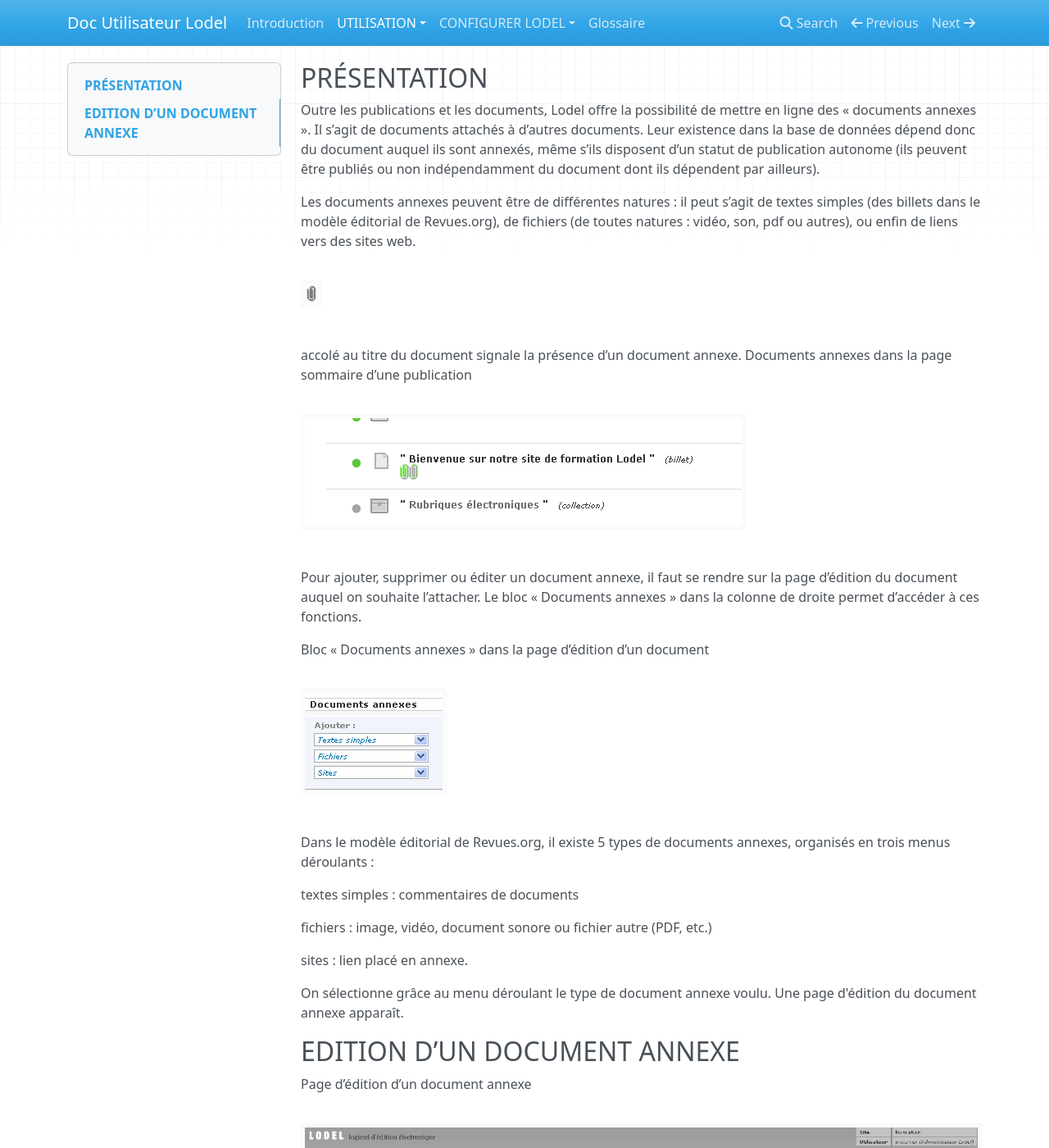
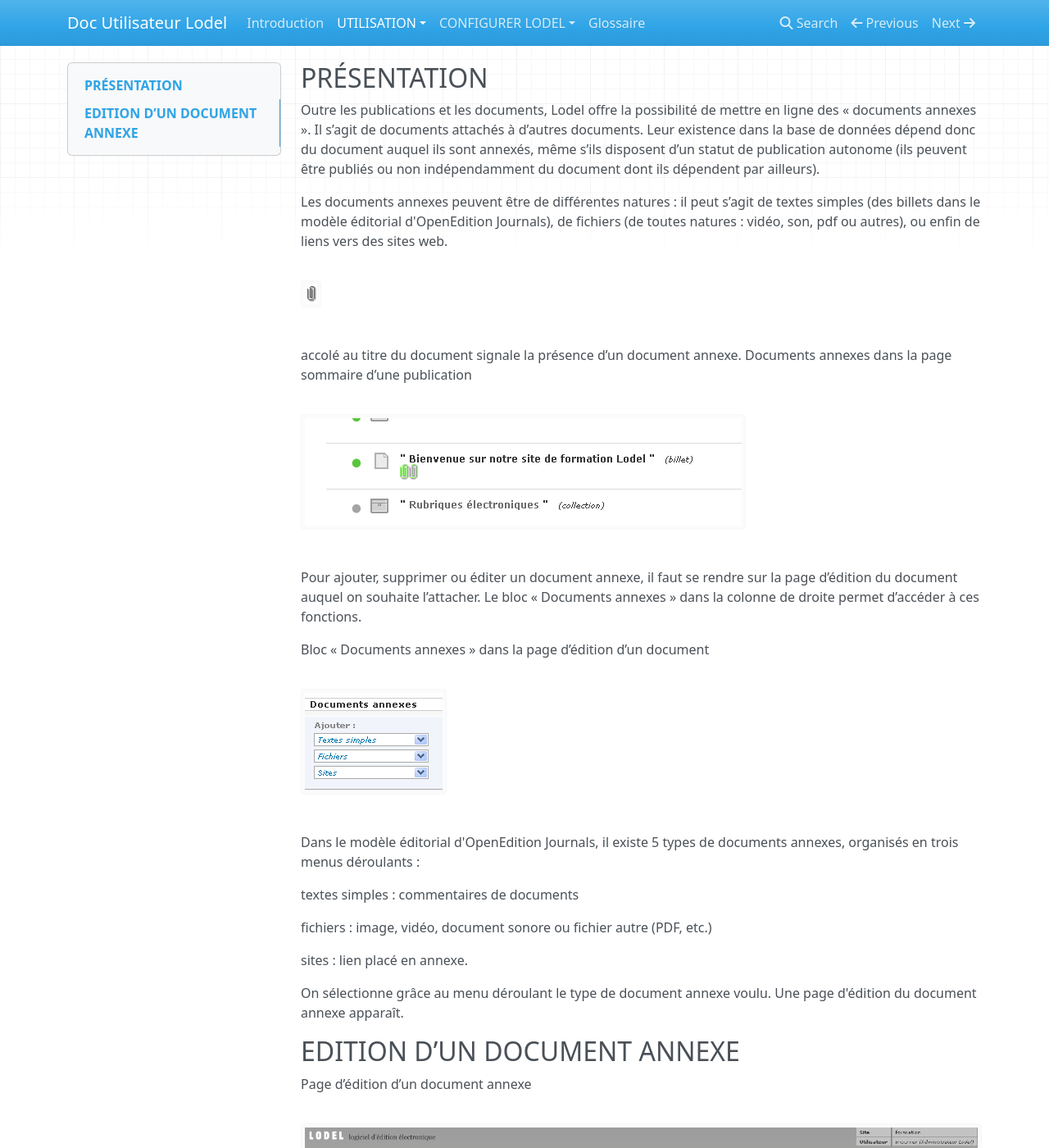
Before and after one commit to ValentinGeorgesDubost/Doc-Lodel-Utilisateur, an MkDocs documentation site: the page built from docs/Gérer les documents annexes.md, in a window 1280 px wide and 1400 px high. Shown: the whole window at 82% size. Built offline with MkDocs 1.6.1, drawn with Linux system fonts in a browser that asks for light colours; nearby versions of some CDN libraries; old or Windows-style settings are respelled for this version of MkDocs.

Commit message:
Update Gérer les documents annexes.md

```diff
--- a/docs/Gérer les documents annexes.md
+++ b/docs/Gérer les documents annexes.md
@@ -3,7 +3,7 @@ PRÉSENTATION
 
 Outre les publications et les documents, Lodel offre la possibilité de mettre en ligne des « documents annexes ». Il s’agit de documents attachés à d’autres documents. Leur existence dans la base de données dépend donc du document auquel ils sont annexés, même s’ils disposent d’un statut de publication autonome (ils peuvent être publiés ou non indépendamment du document dont ils dépendent par ailleurs).
 
-Les documents annexes peuvent être de différentes natures : il peut s’agit de textes simples (des billets dans le modèle éditorial de Revues.org), de fichiers (de toutes natures : vidéo, son, pdf ou autres), ou enfin de liens vers des sites web.
+Les documents annexes peuvent être de différentes natures : il peut s’agit de textes simples (des billets dans le modèle éditorial d'OpenEdition Journals), de fichiers (de toutes natures : vidéo, son, pdf ou autres), ou enfin de liens vers des sites web.
 
 
 ![Screenshot1](image/Gérer-docs-annexes/img-1.png)
@@ -19,7 +19,7 @@ Bloc « Documents annexes » dans la page d’édition d’un document
 
 ![Screenshot1](image/Gérer-docs-annexes/img-3.png)
 
-Dans le modèle éditorial de Revues.org, il existe 5 types de documents annexes, organisés en trois menus déroulants :
+Dans le modèle éditorial d'OpenEdition Journals, il existe 5 types de documents annexes, organisés en trois menus déroulants :
 
 textes simples : commentaires de documents
 
```
